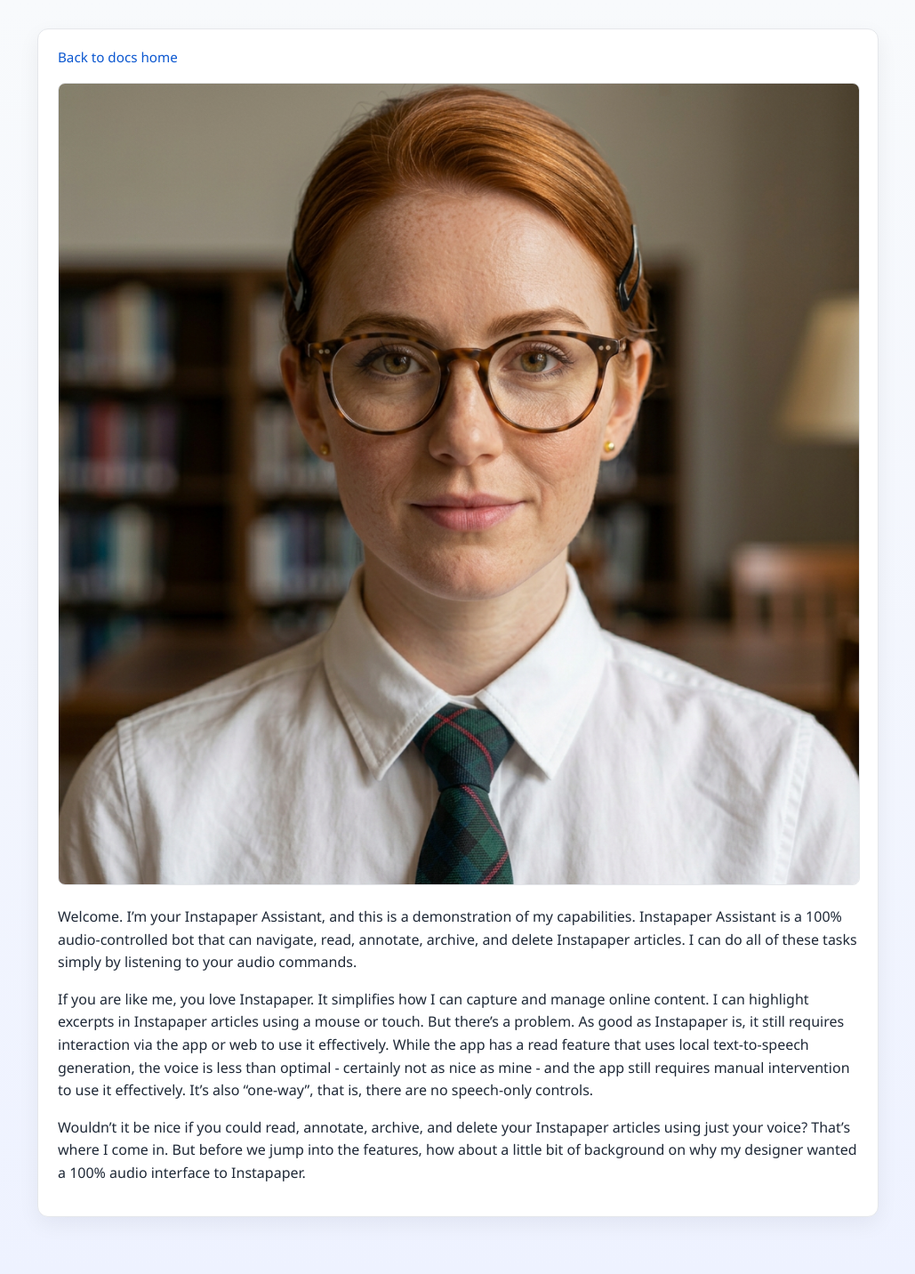
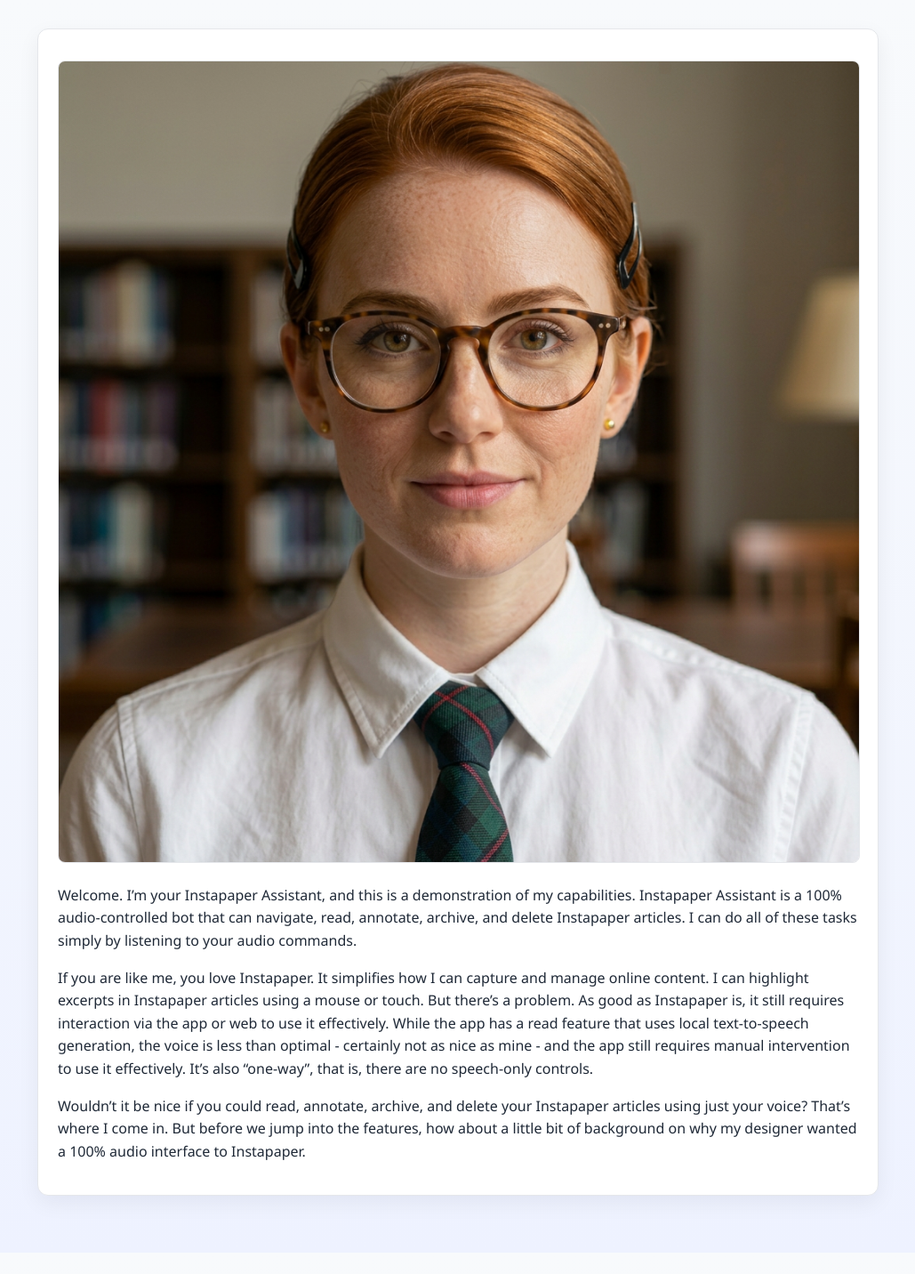
Before and after one commit to adaptiman/tts-conductor, a Jekyll site: the page built from docs/video-walkthrough/introducing-instapaper-assistant.md, in a window 1280 px wide. Shown: the whole page at 89% size, without its empty margins (125-1154 px from the left). Built offline with Jekyll 4.4.1, drawn with Linux system fonts in a browser that asks for light colours; after the commit the page ends 1408 px from its top, so only the background shows below that.

Commit message:
Fix walkthrough back link suppression path

```diff
--- a/docs/_layouts/default.html
+++ b/docs/_layouts/default.html
@@ -62,7 +62,7 @@
 </head>
 <body>
   <main class="wrap">
-    {% unless page.dir == "/video-walkthrough" %}
+    {% unless page.dir == "/video-walkthrough/" %}
     <div class="back"><a href="/tts-conductor/">Back to docs home</a></div>
     {% endunless %}
     {{ content }}
```
